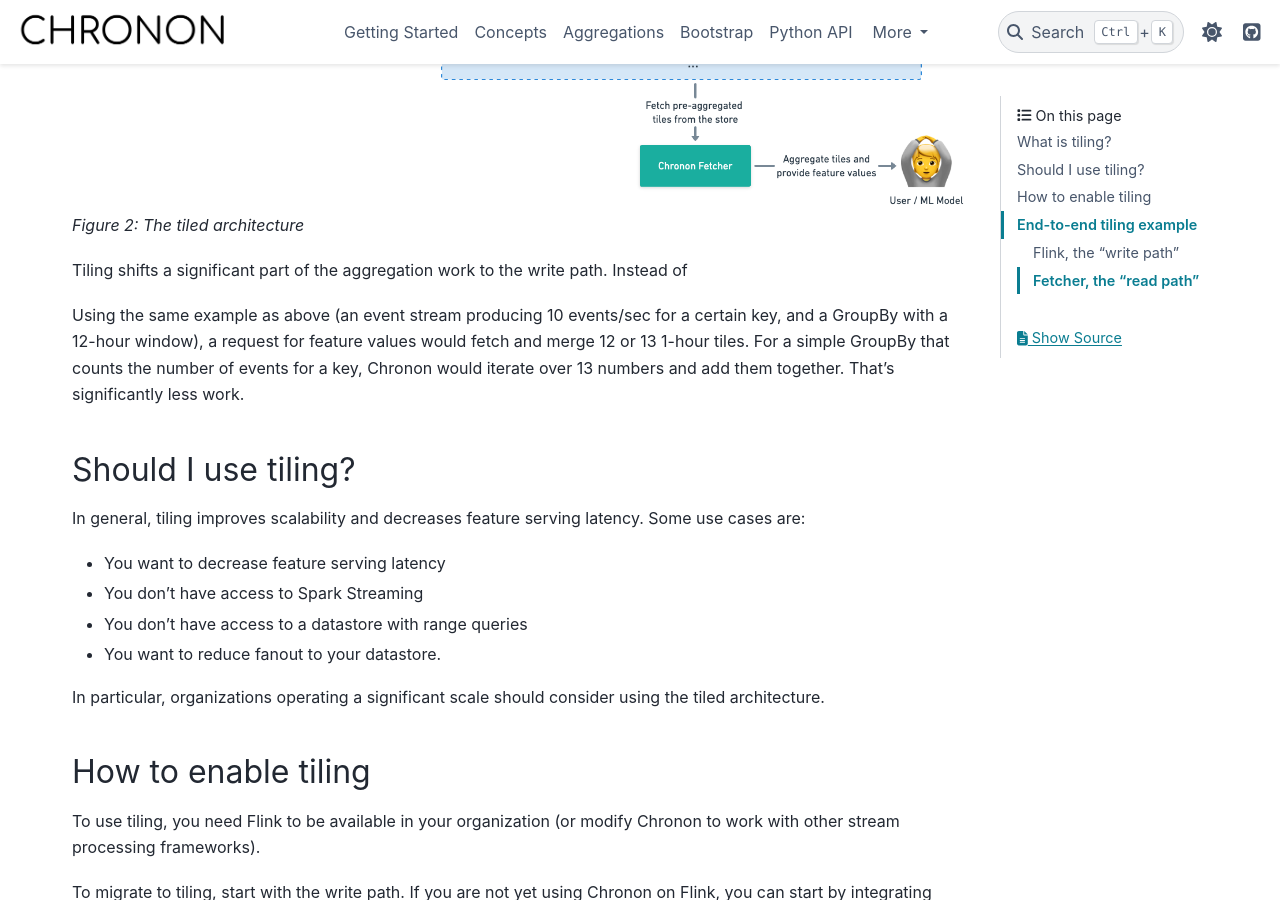
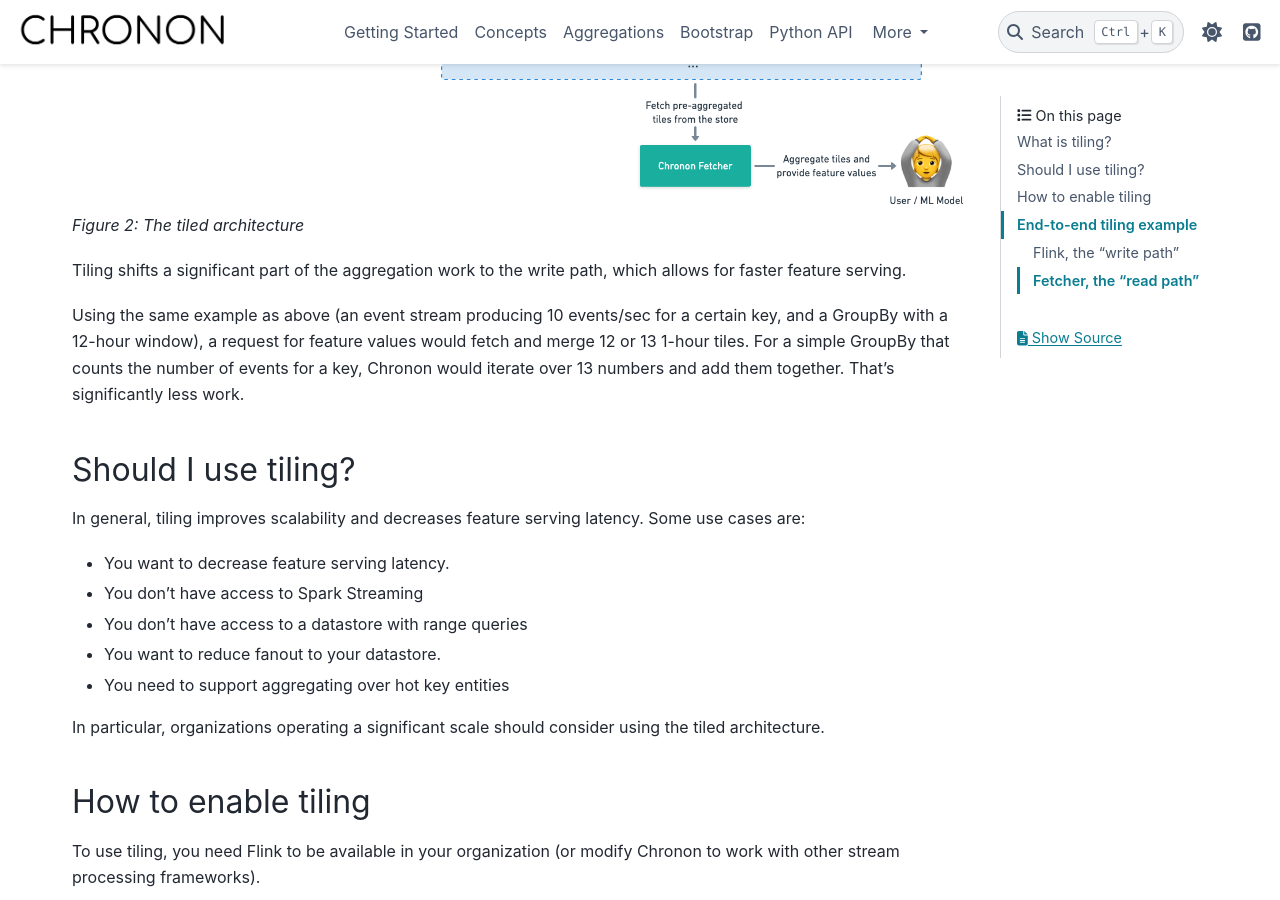
Before and after one commit to airbnb/chronon, a Sphinx documentation site: the page built from docs/source/Tiled_Architecture.md, in a window 1280 px wide and 900 px high, scrolled down 1383 px. Built offline with Sphinx 7.4.7 and the PyData theme 0.15.4, drawn with Linux system fonts in a browser that asks for light colours; some of the changed text lies outside the part shown.

Commit message:
Update Tiled_Architecture.md based on comments

```diff
--- a/docs/source/Tiled_Architecture.md
+++ b/docs/source/Tiled_Architecture.md
@@ -7,7 +7,7 @@
 
 Tiling or the tiled architecture is a modification to Chronon's online architecture to store pre-aggregates (also known as "IRs" or Intermediate Representations) in the Key-Value store instead of individual events.
 
-The primary purpose of tiling is to increase scalability and decrease feature serving latency.
+The primary purpose of tiling is to improve handling of hot keys, increase scalability, decrease feature serving latency.
 
 The tiled architecture, as it is now, requires [Flink](https://flink.apache.org/).
 
@@ -29,17 +29,18 @@
 ![Architecture](../images/Tiled_Architecture.png)
 _Figure 2: The tiled architecture_
 
-Tiling shifts a significant part of the aggregation work to the write path. Instead of
+Tiling shifts a significant part of the aggregation work to the write path, which allows for faster feature serving.
 
 Using the same example as above (an event stream producing 10 events/sec for a certain key, and a GroupBy with a 12-hour window), a request for feature values would fetch and merge 12 or 13 1-hour tiles. For a simple GroupBy that counts the number of events for a key, Chronon would iterate over 13 numbers and add them together. That's significantly less work.
 
 ## Should I use tiling?
 
 In general, tiling improves scalability and decreases feature serving latency. Some use cases are:
-- You want to decrease feature serving latency
+- You want to decrease feature serving latency.
 - You don't have access to Spark Streaming
 - You don't have access to a datastore with range queries
 - You want to reduce fanout to your datastore.
+- You need to support aggregating over hot key entities
 
 In particular, organizations operating a significant scale should consider using the tiled architecture.
 
```
